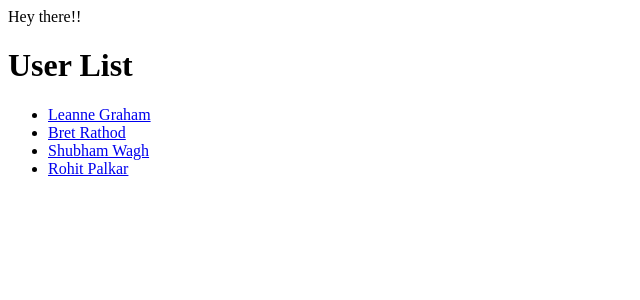
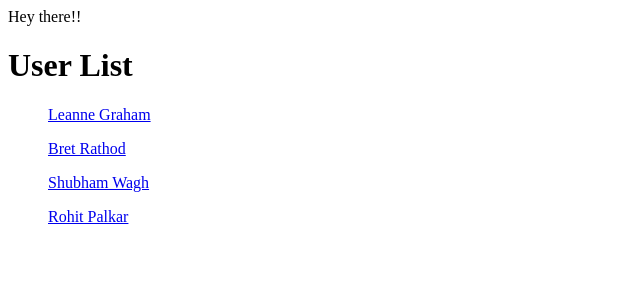
Before and after one commit to acciojob/routing-people-satishrathod-dev, a React app: page / in a window 1280 px wide. Shown: the top 300 px of the page, without its empty margins (0-640 px from the left). Built offline with nearby package versions, Linux system fonts and the light colour scheme.

Commit message:
finished

```diff
--- a/src/components/App.js
+++ b/src/components/App.js
@@ -18,7 +18,7 @@ const App = () => {
       Hey there!!
       <Routes>
         <Route path="/" element={<UserList users={users} />} />
-        <Route path="/user/:id" element={<UserDetails users={users} />} />
+        <Route path="/users/:id" element={<UserDetails users={users} />} />
       </Routes>
     </div>
   );
--- a/src/components/UserList.js
+++ b/src/components/UserList.js
@@ -7,9 +7,9 @@ const UserList = ({ users }) => {
       <h1>User List</h1>
       <ul>
         {users.map((user) => (
-          <li key={user.id}>
+          <p key={user.id}>
             <Link to={`/users/${user.id}`}>{user.name}</Link>
-          </li>
+          </p>
         ))}
       </ul>
     </div>
```
